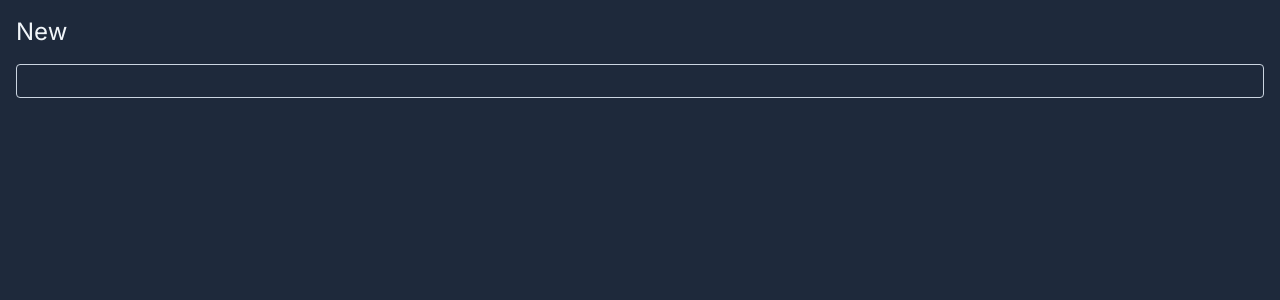
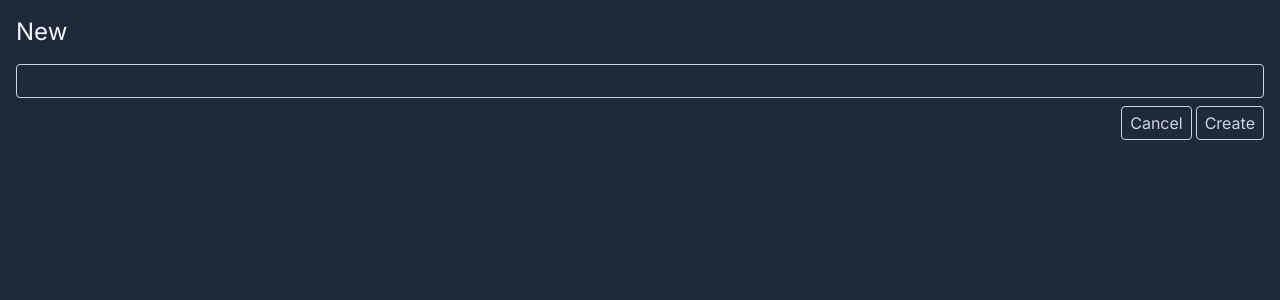
Before and after one commit to anuescapist/CheckItOff-nextjs, a Next.js app: page /new in a window 1280 px wide. Shown: the top 300 px of the page. Built offline with nearby package versions, Linux system fonts and the light colour scheme.

Commit message:
final code

```diff
--- a/next.config.js
+++ b/next.config.js
@@ -1,4 +1,9 @@
 /** @type {import('next').NextConfig} */
-const nextConfig = {}
+const nextConfig = {
+    experimental: {
+        serverActions: true,
+      },
+
+}
 
 module.exports = nextConfig
--- a/src/app/new/page.tsx
+++ b/src/app/new/page.tsx
@@ -1,16 +1,46 @@
-export default function page() {
-    return (
+import { prisma } from "../db"
+import { redirect } from "next/navigation"
+import Link from "next/link"
+
+async function createTodo(data: FormData) {
+  "use server"
+
+  const title = data.get("title")?.valueOf()
+  if (typeof title !== "string" || title.length === 0) {
+    throw new Error("Invalid Title")
+  }
+
+  await prisma.todo.create({ data: { title, completed: false } })
+  redirect("/")
+}
+
+export default function Page() {
+  return (
     <>
-    <header className="flex justify-between items-center mb-4">
+      <header className="flex justify-between items-center mb-4">
         <h1 className="text-2xl">New</h1>
       </header>
-      <form className="flex gap-2 flex-col">
+      <form action={createTodo} className="flex gap-2 flex-col">
         <input
           type="text"
           name="title"
           className="border border-slate-300 bg-transparent rounded px-2 py-1 outline-none focus-within:border-slate-100"
         />
-        </form>
+        <div className="flex gap-1 justify-end">
+          <Link
+            href=".."
+            className="border border-slate-300 text-slate-300 px-2 py-1 rounded hover:bg-slate-700 focus-within:bg-slate-700 outline-none"
+          >
+            Cancel
+          </Link>
+          <button
+            type="submit"
+            className="border border-slate-300 text-slate-300 px-2 py-1 rounded hover:bg-slate-700 focus-within:bg-slate-700 outline-none"
+          >
+            Create
+          </button>
+        </div>
+      </form>
     </>
-    )
+  )
 }
--- a/src/app/page.tsx
+++ b/src/app/page.tsx
@@ -1,31 +1,36 @@
-import Image from 'next/image'
-import Link from 'next/link'
-import { prisma } from './db'
+import { TodoItem } from "@/components/TodoItems"
+import { prisma } from "./db"
+import Link from "next/link"
 
 function getTodos() {
   return prisma.todo.findMany()
 }
 
+async function toggleTodo(id: string, completed: boolean) {
+  "use server"
+
+  await prisma.todo.update({ where: { id }, data: { completed } })
+}
+
 export default async function Home() {
   const todos = await getTodos()
+
   return (
     <>
       <header className="flex justify-between items-center mb-4">
-      <h1 className="text-4xl">CheckItOff</h1>
-
-      <Link className="border border-slate-300 text-slate-300 px-2 py-1 rounded
-     hover:bg-slate-600 focus-within:bg-slate-700 outline-none"
-      href="/new">New
+        <h1 className="text-2xl">Checkitoff</h1>
+        <Link
+          className="border border-slate-300 text-slate-300 px-2 py-1 rounded hover:bg-slate-700 focus-within:bg-slate-700 outline-none"
+          href="/new"
+        >
+          New
         </Link>
       </header>
-
       <ul className="pl-4">
         {todos.map(todo => (
-          <TodoItem key={todo.id} {...todo} toggleTodo={toggleTodo} />
+          <TodoItem complete={false} key={todo.id} {...todo} toggleTodo={toggleTodo} />
         ))}
       </ul>
-
     </>
   )
-
   }
```
Lines whose indentation alone changed are shown as unchanged.
